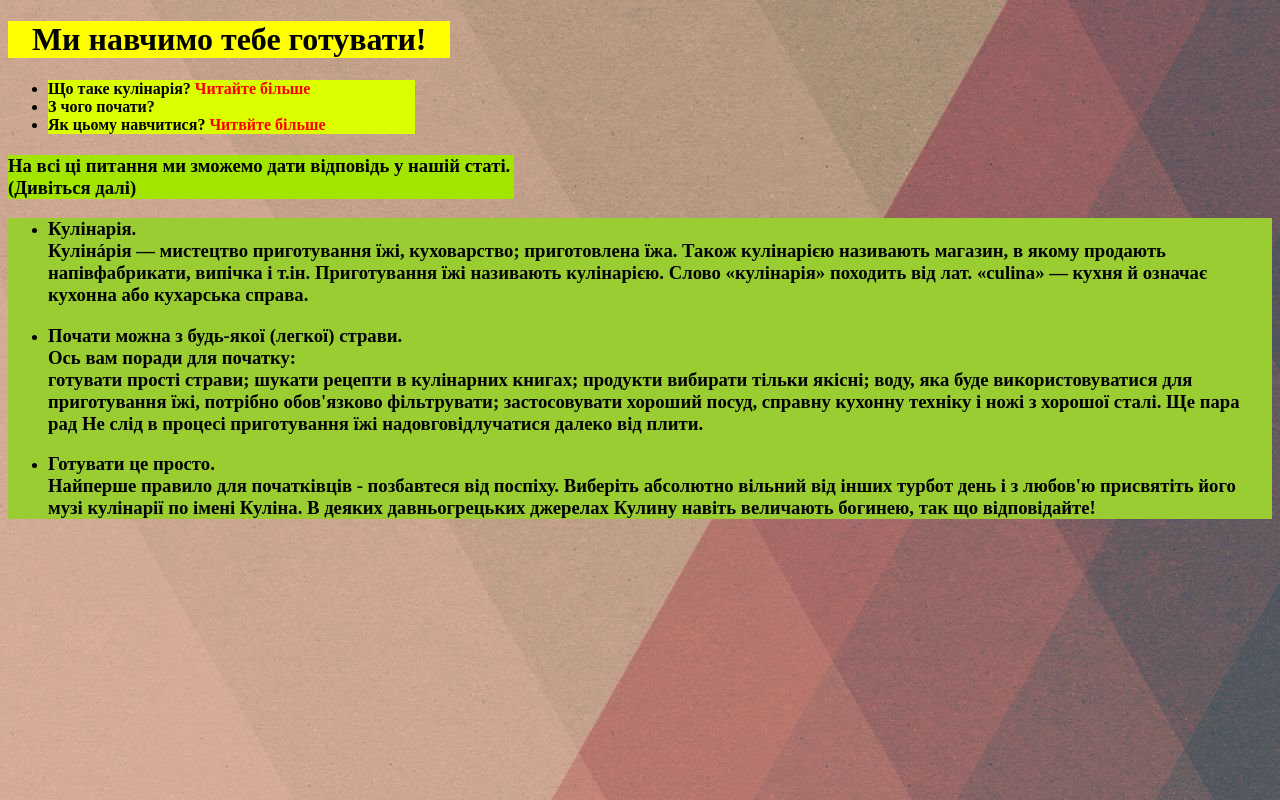
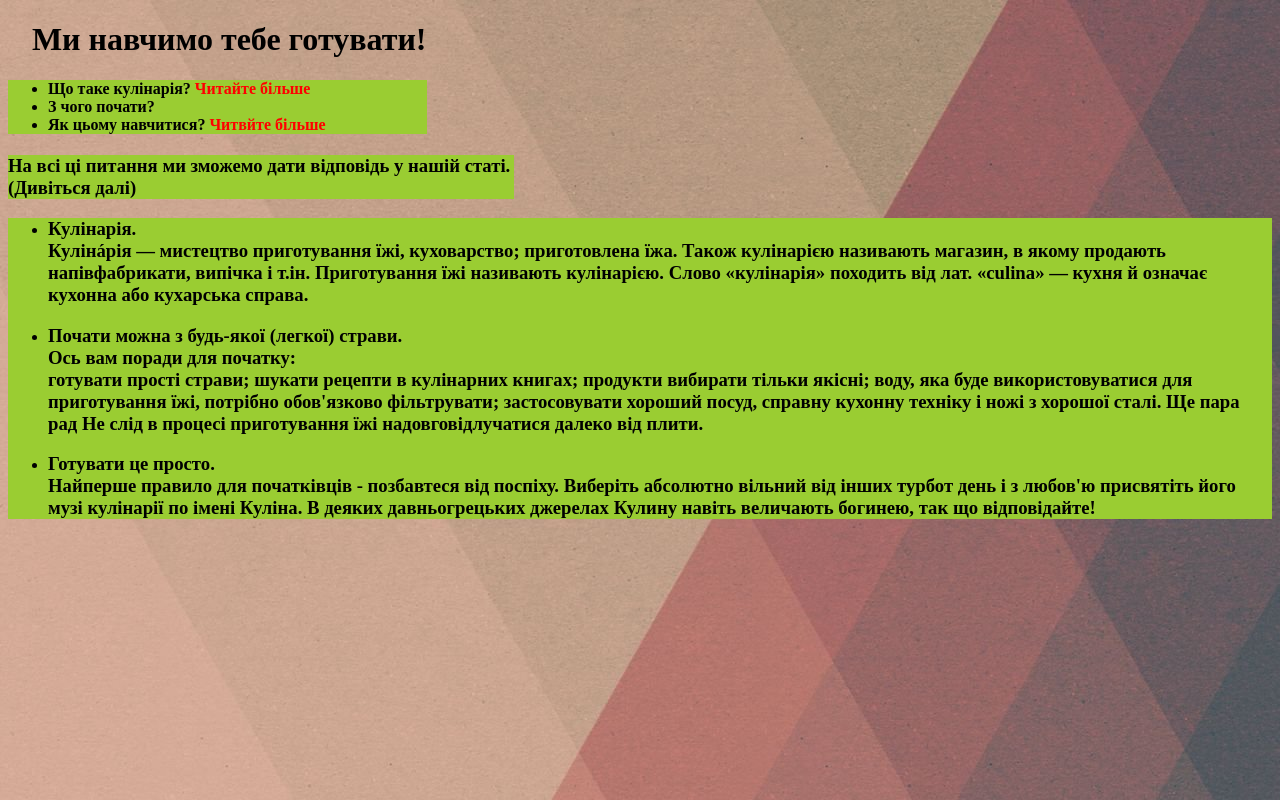
Before and after one commit to NikitaKiyanchenko/Proect-1, a plain HTML site: page index.html in a window 1280 px wide. Drawn offline with Linux system fonts and the light colour scheme.

Commit message:
Proect-1

```diff
--- a/index.css
+++ b/index.css
@@ -12,16 +12,17 @@ a{
 }
 a:hover{
     background-color: yellowgreen;
+    border:1px solid white;
 }
 .q{
-    background-color: #a2e600;
+    background-color: yellowgreen;
     width: 40%;
 }
 .s{
-    background-color: #dcff00;
+    background-color:yellowgreen ;
     width:30%;
 }
 .s1{
-    background-color: yellow;
+    background-color: yellowgreenyellow;
     width:35%;
 }
--- a/index.html
+++ b/index.html
@@ -12,9 +12,9 @@
 
 <body>
     <h1  class="s1" align="center">Ми навчимо тебе готувати!</h1>
-    <ul>
+    <ul class="s">
 
-            <h4 class="s">
+            <h4 >
             <li>Що таке кулінарія? <a href="https://uk.wikipedia.org/wiki/Кулінарія" target="_blank">Читайте більше</a></li>
             <li>З чого почати?</li>
             <li>Як цьому навчитися? <a href="https://ukr.drinkpinkonline.com/4109818-how-to-learn-to-cook-delicious-from-scratch-where-to-begin"
```
